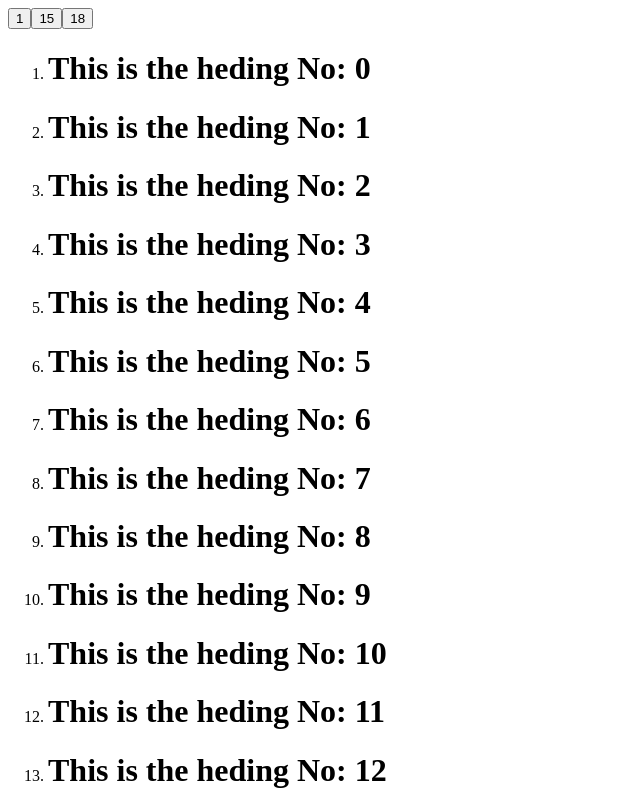
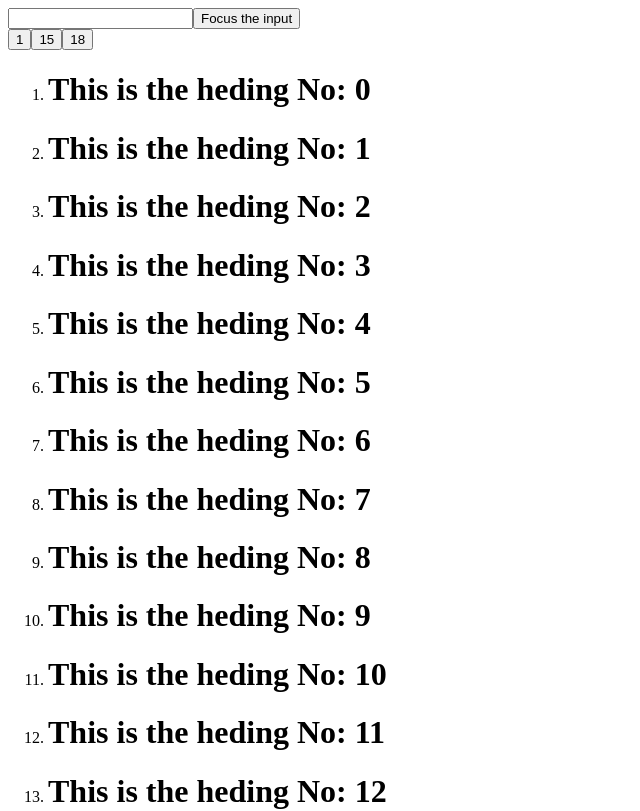
Before and after one commit to mdaktarhossen/Reactjs, a React (Vite) app: page / in a window 1280 px wide. Shown: the top 811 px of the page, without its empty margins (0-640 px from the left). Built offline with nearby package versions, Linux system fonts and the light colour scheme.

Commit message:
without somthing many thing is done

```diff
--- a/src/App.jsx
+++ b/src/App.jsx
@@ -1,3 +1,4 @@
+import Parent from "./USEREF/DOC/Accessing another component’s DOM nodes/Parent";
 import Focuse from "./USEREF/DOC/Focuse";
 import Index from "./USEREF/DOC/Index";
 import CatFriends from "./USEREF/DOC/ScrollByMap";
@@ -5,6 +6,7 @@ import Scroling from "./USEREF/DOC/Scrolling";
 export default function App() {
   return (
     <>
+      <Parent />
       <CatFriends />
       <Index />
       <Focuse />
--- /dev/null
+++ b/src/USEREF/DOC/Accessing another component’s DOM nodes/Child.jsx
@@ -0,0 +1,10 @@
+// import React, { forwardRef } from 'react'
+
+import { forwardRef } from "react";
+
+function Child(props, ref) {
+  return <input type="text" {...props} ref={ref} />;
+}
+
+const ForwadedFun = forwardRef(Child);
+export default ForwadedFun;
--- /dev/null
+++ b/src/USEREF/DOC/Accessing another component’s DOM nodes/Parent.jsx
@@ -0,0 +1,15 @@
+import { useRef } from "react";
+import Child from "./Child";
+
+export default function Parent() {
+  const inputRef = useRef(null);
+  const handleFocus = () => {
+    inputRef.current.focus();
+  };
+  return (
+    <>
+      <Child ref={inputRef} />
+      <button onClick={handleFocus}>Focus the input</button>
+    </>
+  );
+}
```
